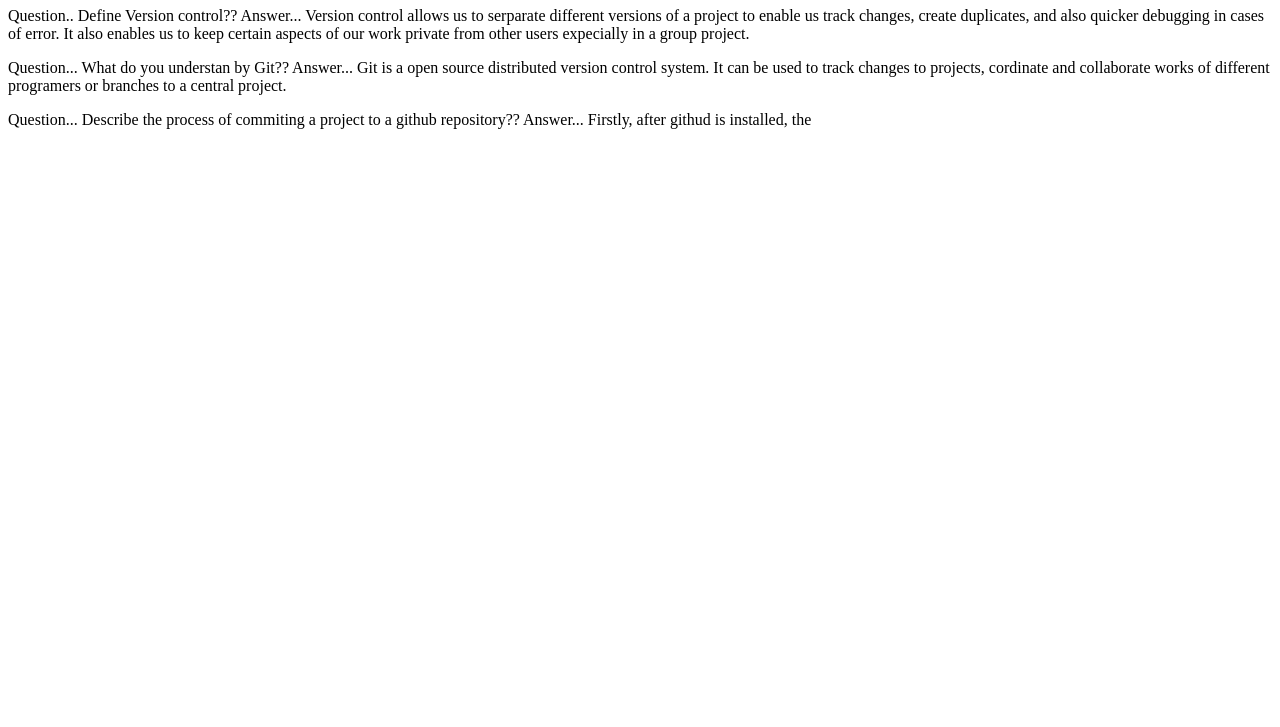
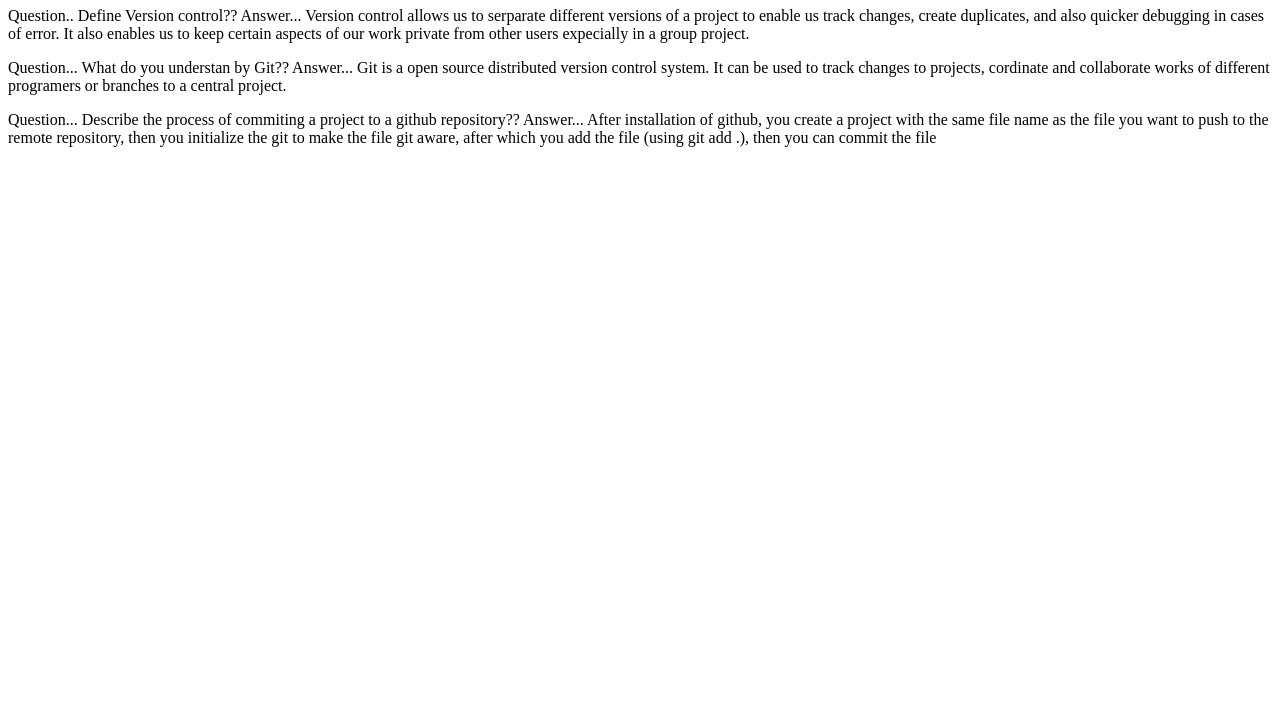
Before and after one commit to Kingjuci/td-into-github-basics, a plain HTML site: page index.html in a window 1280 px wide. Shown: the part 73-800 px from the top of the page. Drawn offline with Linux system fonts and the light colour scheme.

Commit message:
questions and answers

```diff
--- a/index.html
+++ b/index.html
@@ -22,7 +22,9 @@
     </p>
 
     <p> Question... Describe the process of commiting a project to a github repository??
-        Answer...  Firstly, after githud is installed, the
+        Answer...  After installation of github, you create a project with the same file name as the file you want to push
+                    to the remote repository, then you initialize the git to make the file git aware, after which you add
+                    the file (using git add .), then you can commit the file
 
     </p>
 </body>
```
